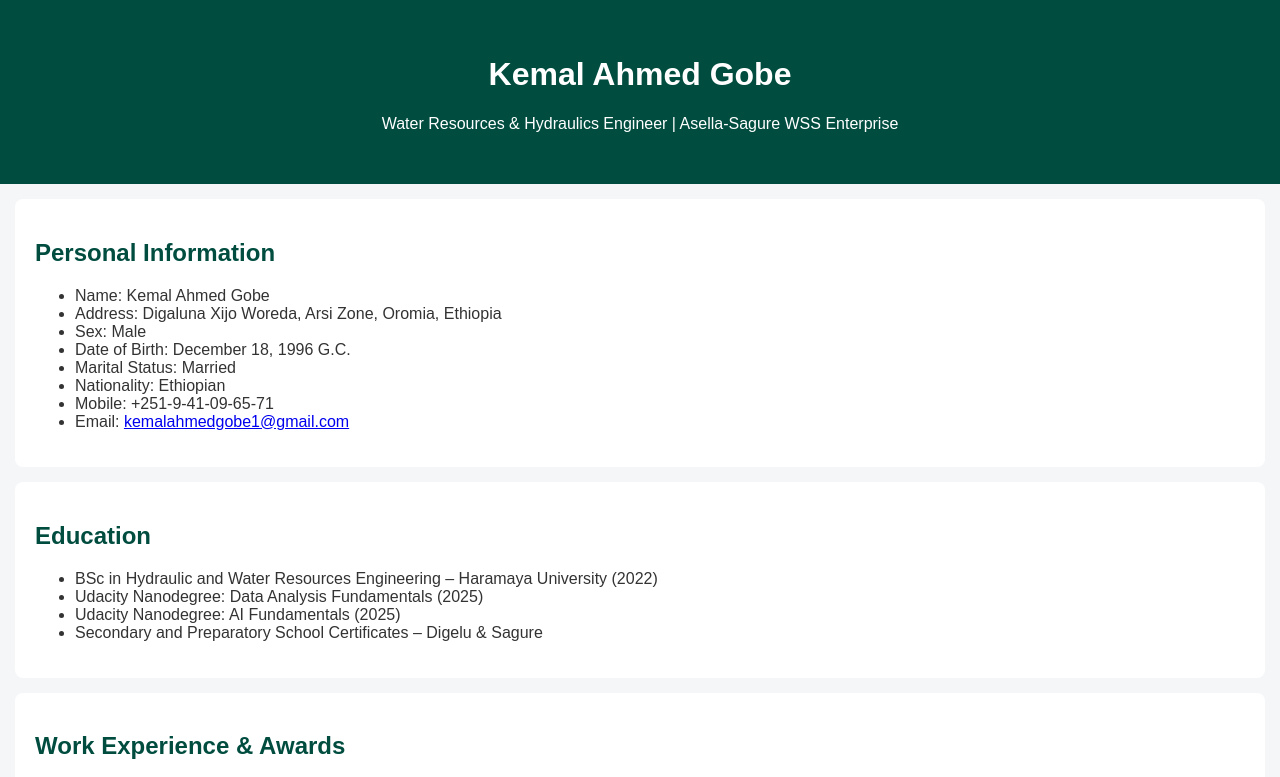
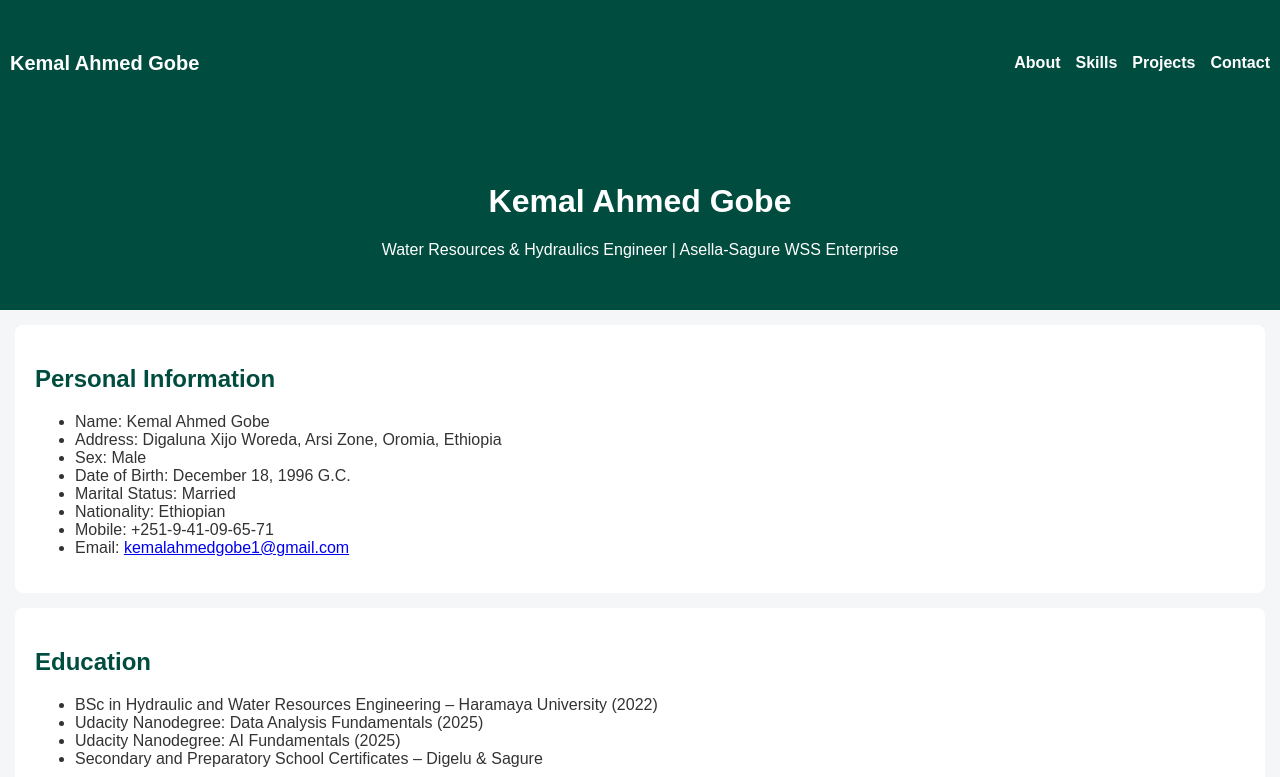
Before and after one commit to kemalahmedgobe/kemal-portfolio, a plain HTML site: page index.html in a window 1280 px wide. Shown: the top 777 px of the page. Drawn offline with Linux system fonts and the light colour scheme.

Commit message:
Add files via upload

```diff
--- a/index.html
+++ b/index.html
@@ -7,7 +7,17 @@
   <link rel="stylesheet" href="style.css">
 </head>
 <body>
-
+<header>
+  <nav>
+    <h1>Kemal Ahmed Gobe</h1>
+    <ul>
+      <li><a href="#about">About</a></li>
+      <li><a href="#skills">Skills</a></li>
+      <li><a href="#projects">Projects</a></li>
+      <li><a href="#contact">Contact</a></li>
+    </ul>
+  </nav>
+</header>
 <header>
   <h1>Kemal Ahmed Gobe</h1>
   <p>Water Resources & Hydraulics Engineer | Asella-Sagure WSS Enterprise</p>
--- a/style.css
+++ b/style.css
@@ -4,7 +4,37 @@
   background-color: #f4f6f8;
   color: #333;
 }
+header {
+  background-color: #004d40;
+  padding: 15px;
+}
 
+nav {
+  display: flex;
+  justify-content: space-between;
+  align-items: center;
+}
+
+nav h1 {
+  color: white;
+  font-size: 20px;
+}
+
+nav ul {
+  list-style: none;
+  display: flex;
+  gap: 15px;
+}
+
+nav ul li a {
+  color: white;
+  text-decoration: none;
+  font-weight: bold;
+}
+
+nav ul li a:hover {
+  text-decoration: underline;
+}
 header {
   background-color: #004d40;
   color: white;
```
